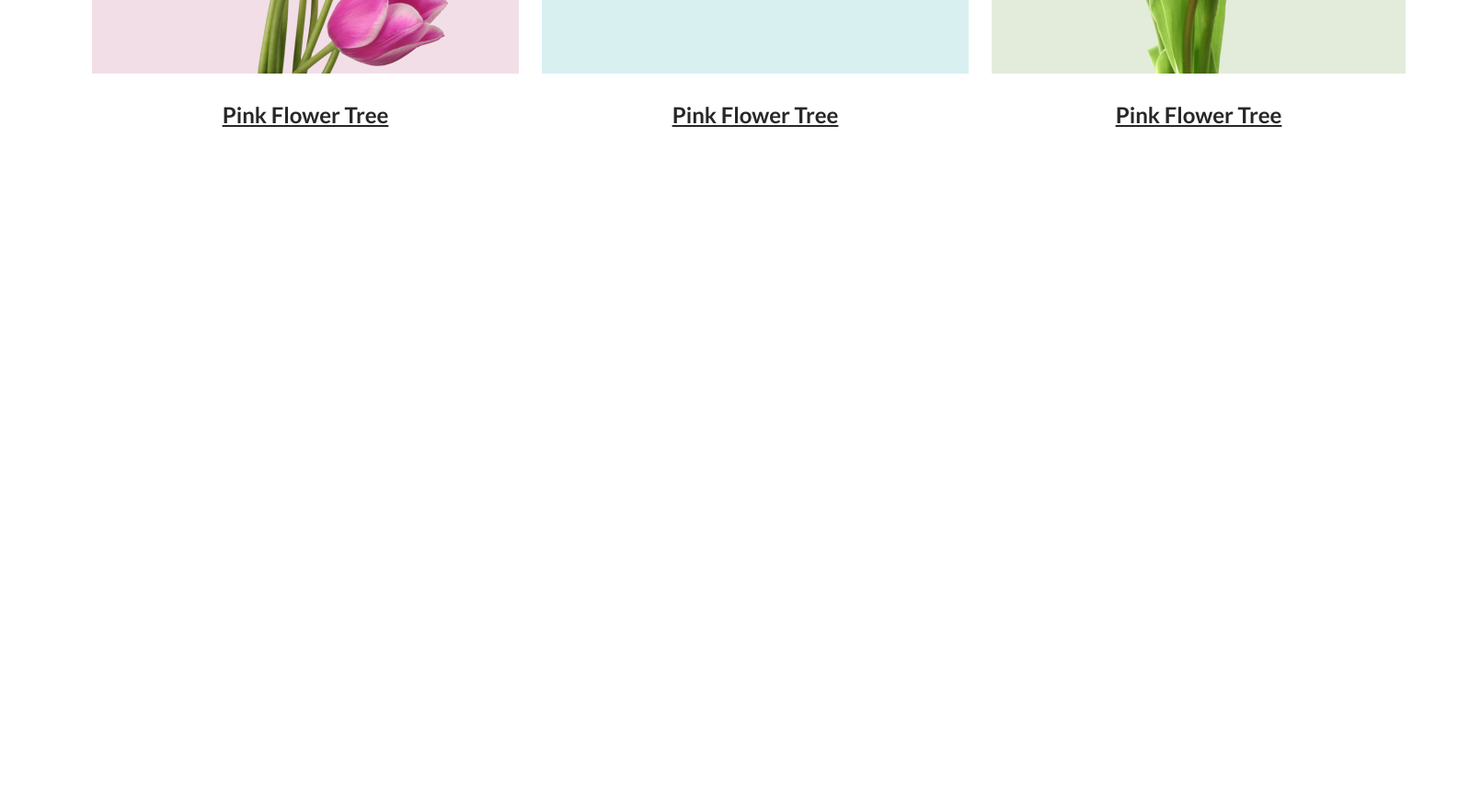
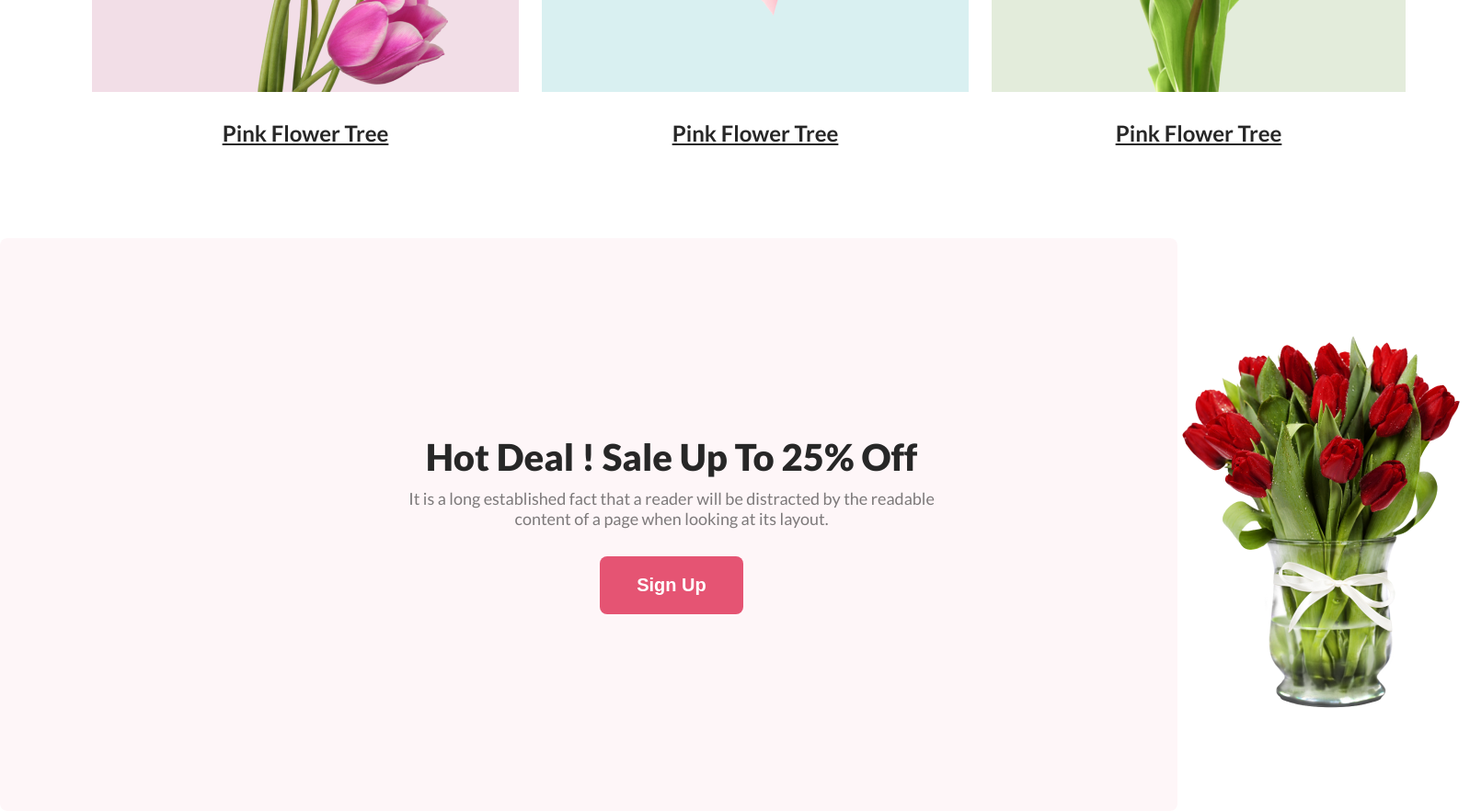
Before and after one commit to Rabiul-Sohel/flower-shop, a plain HTML site: page index.html in a window 1280 px wide. Shown: the part 1607-2489 px from the top of the page at 92% size, 1598 px wide, since content can reach past the window. Before the commit the page ends 1846 px from the top, so only its background shows below. Drawn offline with Linux system fonts and the light colour scheme.

Commit message:
added hot deal area

```diff
--- a/index.html
+++ b/index.html
@@ -40,6 +40,7 @@
     </div>
   </header>
   <main>
+    <!-- feature flower area -->
     <section class="section-area">
       <h3 class="section-title">Our Featured Flowers</h3>
       <p class="description">It is a long established fact that a reader will be distracted by the readable content of a page when looking at its
@@ -65,6 +66,18 @@
         </div>
       </div>
     </section>
+    <!-- Hot Deal Area -->
+    <section class="hot-deal-area">
+      <div class="hot-deal-info">
+        <h3 class="section-title">Hot Deal ! Sale Up To 25% Off</h3>
+        <p class="description">It is a long established fact that a reader will be distracted by the readable content of a page when looking at its
+        layout.</p>
+        <button class="btn">Sign Up</button>
+      </div>
+      <div class="deal-image">
+        <img src="Flower Asset/pngwing 8.png" alt="">
+      </div>
+    </section>
   </main>
   <footer></footer>
 </body>
--- a/styles/style.css
+++ b/styles/style.css
@@ -42,9 +42,8 @@ body {
 /* nav area style */
 .nav-container {
   display: flex;
-  background: purple;
   background: #111010;
-  padding: 20px 200px;
+  padding: 30px 200px;
   justify-content: space-between;
   align-items: center;
 }
@@ -71,7 +70,6 @@ body {
   gap: 100px;
   background: rgba(229, 84, 115, 0.1);
   padding: 50px 240px 0;
-  /* height: 100vh; */
 }
 .banner-info-container {
   width: 50%;
@@ -139,3 +137,16 @@ body {
   text-decoration-line: underline;
   margin-top: 30px;
 }
+
+/* hot deal area style */
+.hot-deal-area {
+  border-radius: 8px;
+  background: rgba(229, 84, 115, 0.05);
+  padding: 100px 430px;
+  display: flex;
+  gap: 250px;
+  align-items: center;
+}
+.hot-deal-info{
+  text-align: center;
+}
```
